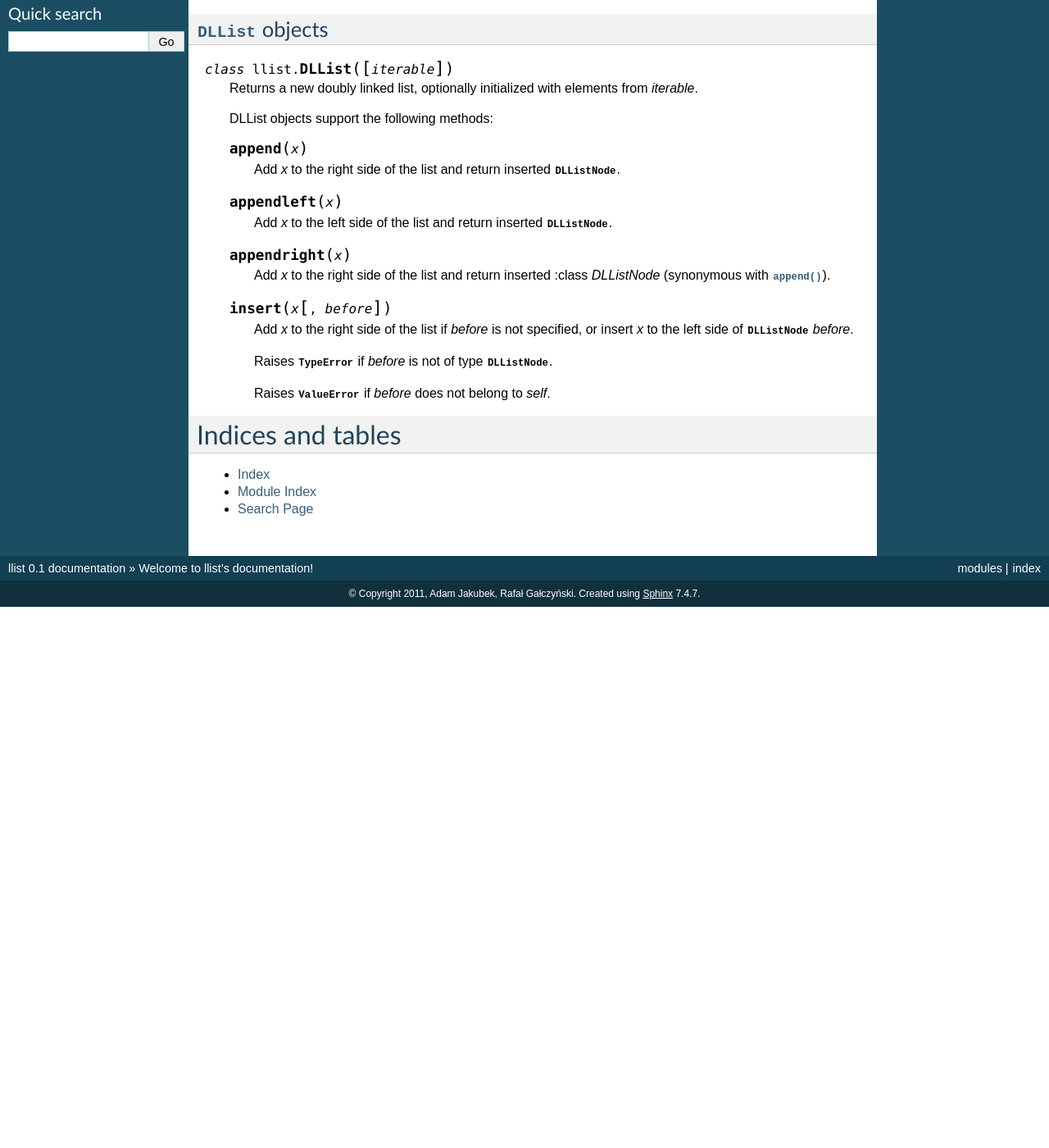
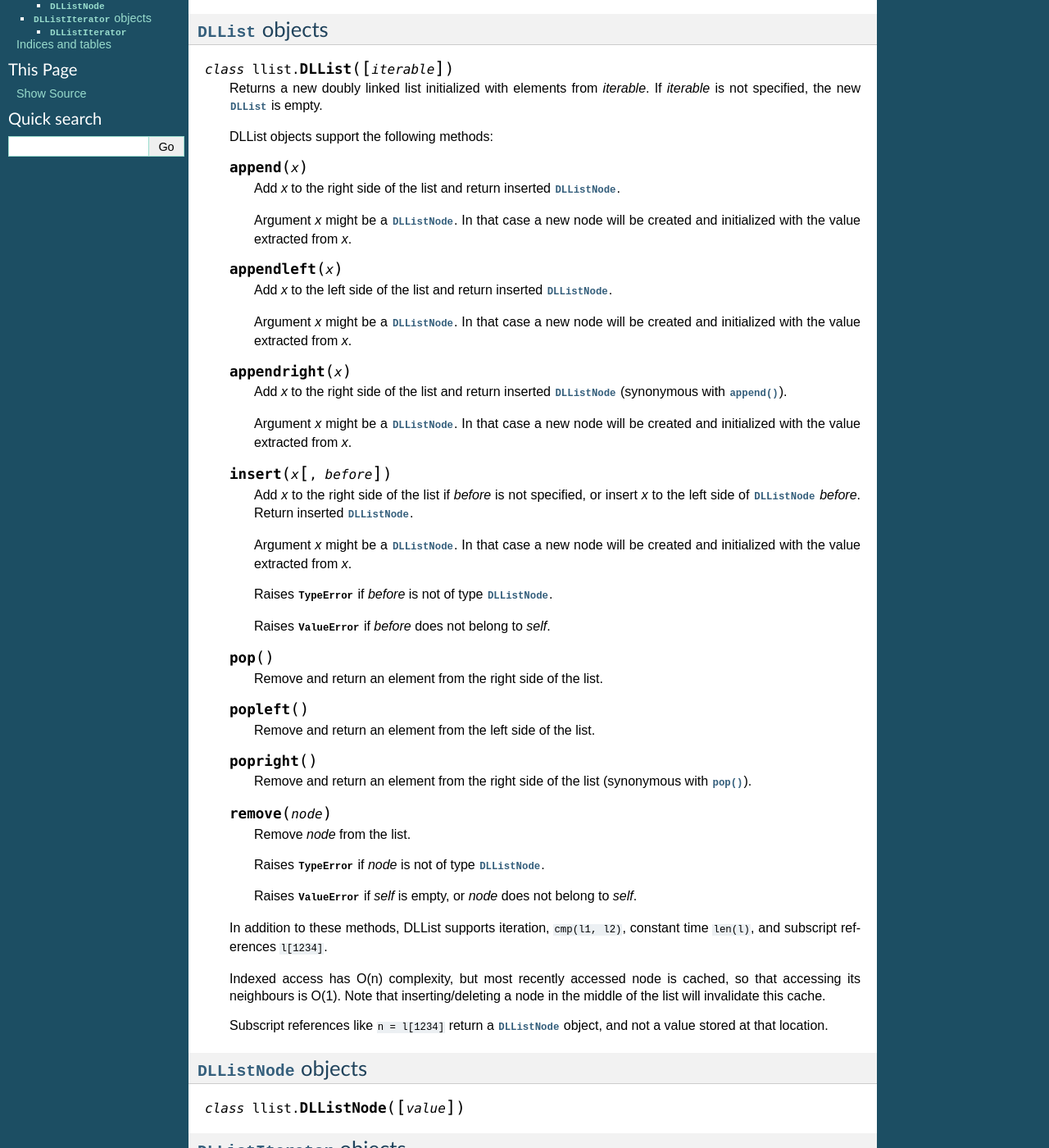
Before and after one commit to ajakubek/python-llist, a Sphinx documentation site: the page built from docs/index.rst, in a window 1280 px wide and 1400 px high, scrolled down 316 px. Shown: the whole window at 82% size. Built offline with Sphinx 7.4.7, drawn with Linux system fonts in a browser that asks for light colours; before the commit the page ends 1056 px from its top, so only the background shows below that; some of the changed text lies outside the part shown.

Commit message:
Documentation for more methods

```diff
--- a/docs/index.rst
+++ b/docs/index.rst
@@ -34,8 +34,8 @@ recently accessed node which allows O(1) access to consecutive indexes.
 
 .. class:: DLList([iterable])
 
-   Returns a new doubly linked list, optionally initialized with elements from
-   *iterable*.
+   Returns a new doubly linked list initialized with elements from *iterable*.
+   If *iterable* is not specified, the new :class:`DLList` is empty.
 
    DLList objects support the following methods:
 
@@ -44,25 +44,84 @@ recently accessed node which allows O(1) access to consecutive indexes.
       Add *x* to the right side of the list and return inserted
       :class:`DLListNode`.
 
+      Argument *x* might be a :class:`DLListNode`. In that case a new
+      node will be created and initialized with the value extracted from *x*.
+
    .. method:: appendleft(x)
 
       Add *x* to the left side of the list and return inserted
       :class:`DLListNode`.
 
+      Argument *x* might be a :class:`DLListNode`. In that case a new
+      node will be created and initialized with the value extracted from *x*.
+
    .. method:: appendright(x)
 
       Add *x* to the right side of the list and return inserted
-      :class `DLListNode` (synonymous with :meth:`append`).
+      :class:`DLListNode` (synonymous with :meth:`append`).
+
+      Argument *x* might be a :class:`DLListNode`. In that case a new
+      node will be created and initialized with the value extracted from *x*.
 
    .. method:: insert(x, [before])
 
       Add *x* to the right side of the list if *before* is not specified,
       or insert *x* to the left side of :class:`DLListNode` *before*.
+      Return inserted :class:`DLListNode`.
+
+      Argument *x* might be a :class:`DLListNode`. In that case a new
+      node will be created and initialized with the value extracted from *x*.
 
       Raises :exc:`TypeError` if *before* is not of type
       :class:`DLListNode`.
 
       Raises :exc:`ValueError` if *before* does not belong to *self*.
+
+   .. method:: pop()
+
+      Remove and return an element from the right side of the list.
+
+   .. method:: popleft()
+
+      Remove and return an element from the left side of the list.
+
+   .. method:: popright()
+
+      Remove and return an element from the right side of the list
+      (synonymous with :meth:`pop`).
+
+   .. method:: remove(node)
+
+      Remove *node* from the list.
+
+      Raises :exc:`TypeError` if *node* is not of type :class:`DLListNode`.
+
+      Raises :exc:`ValueError` if *self* is empty, or *node* does
+      not belong to *self*.
+
+
+   In addition to these methods, DLList supports iteration, ``cmp(l1, l2)``,
+   constant time ``len(l)``, and subscript references ``l[1234]``.
+
+   Indexed access has O(n) complexity, but most recently accessed node is
+   cached, so that accessing its neighbours is O(1).
+   Note that inserting/deleting a node in the middle of the list will
+   invalidate this cache.
+
+   Subscript references like ``n = l[1234]`` return a :class:`DLListNode`
+   object, and not a value stored at that location.
+
+
+:class:`DLListNode` objects
+---------------------------
+
+.. class:: DLListNode([value])
+
+
+:class:`DLListIterator` objects
+-------------------------------
+
+.. class:: DLListIterator
 
 
 Indices and tables
```
